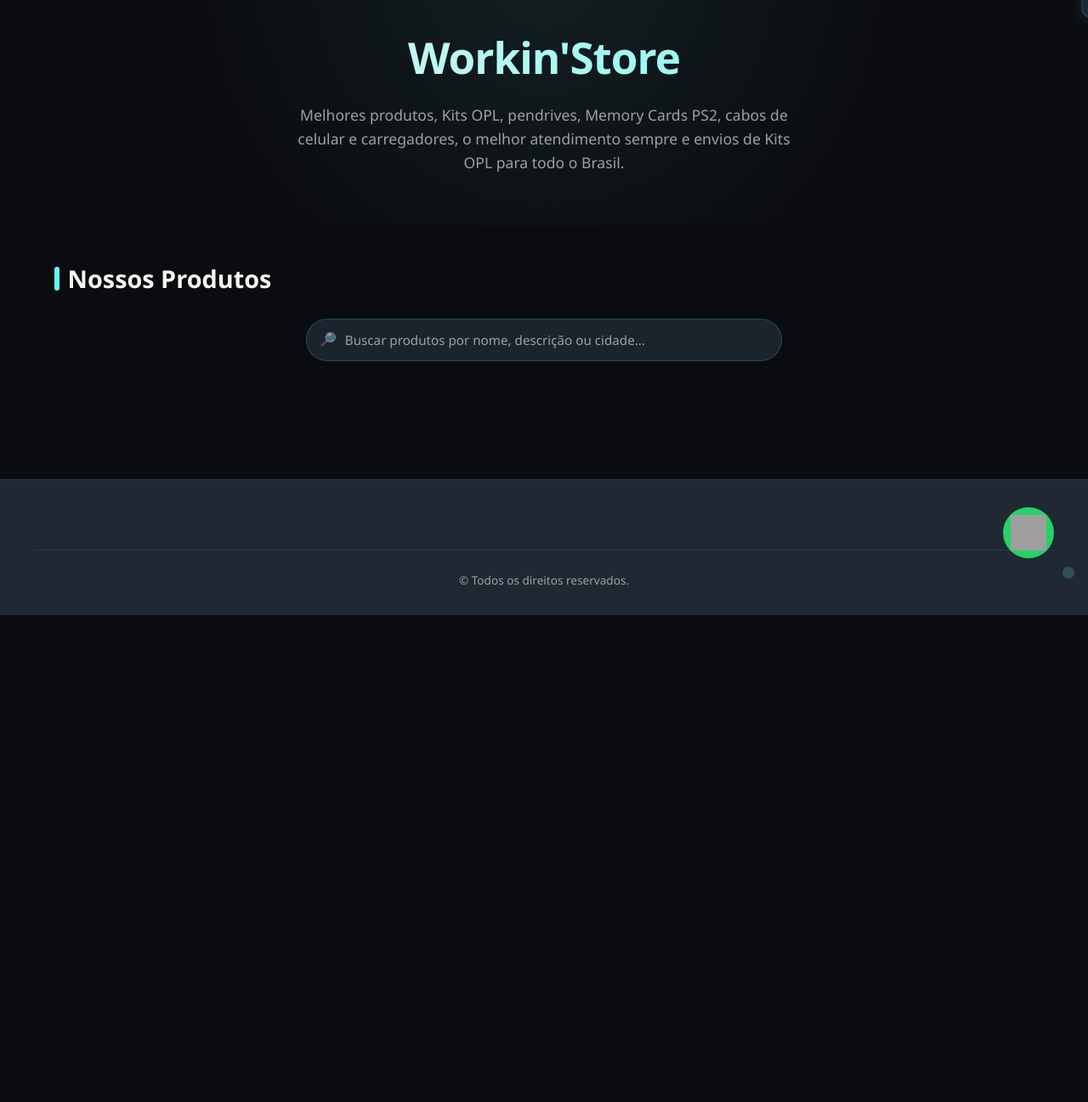
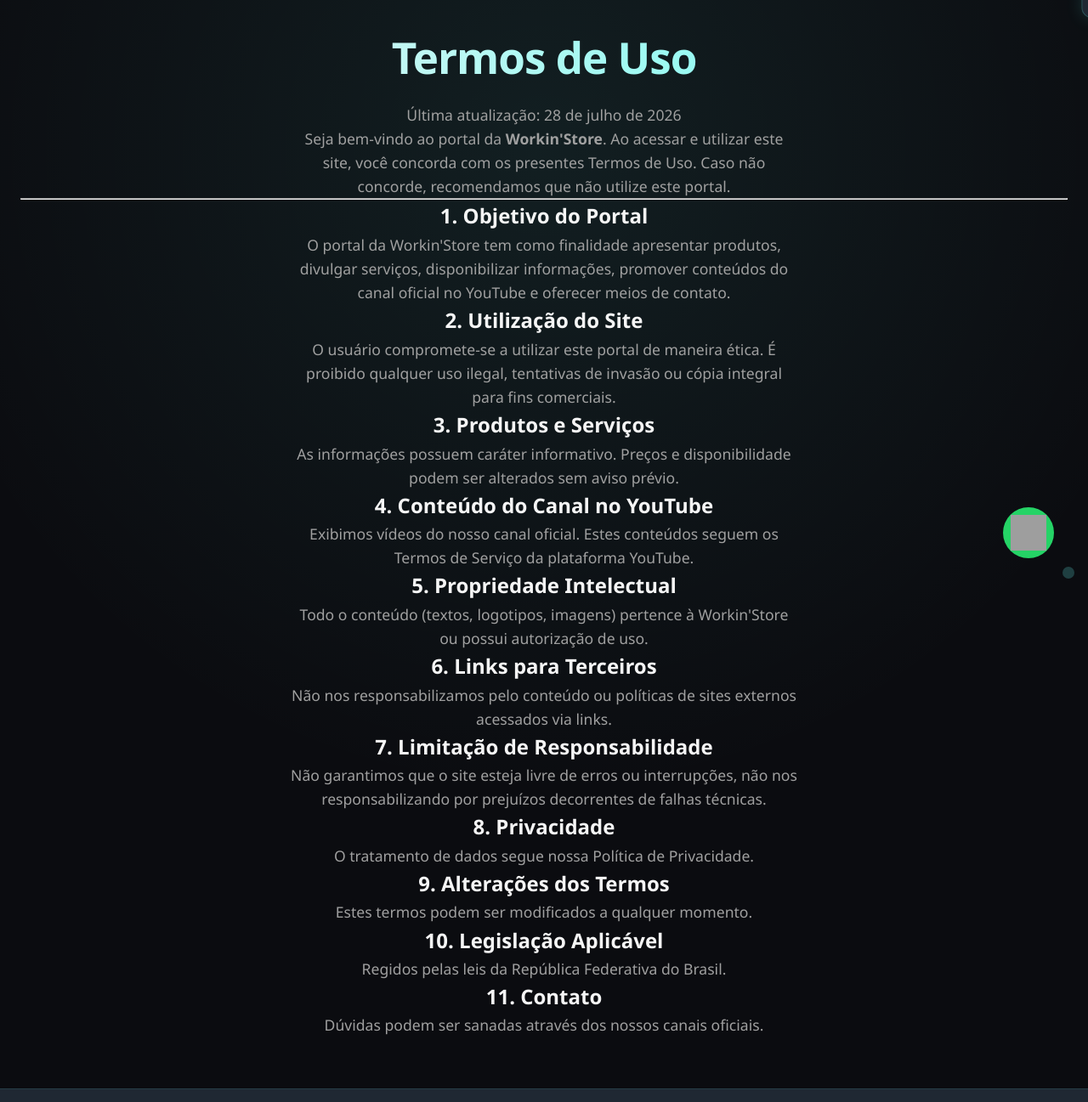
Before and after one commit to gamesworkin/teste, a plain HTML site: page termos/index.html in a window 1280 px wide. Shown: the part 103-1400 px from the top of the page at 85% size. Before the commit the page ends 827 px from the top, so only its background shows below. Drawn offline with Linux system fonts and the light colour scheme; no server answers; grey boxes are pictures that could not be loaded.

Commit message:
Update index.html

```diff
--- a/termos/index.html
+++ b/termos/index.html
@@ -36,25 +36,76 @@
 
   <!-- Hero -->
   <section class="hero">
-    <h1>Workin'Store</h1>
-    <p>Melhores produtos, Kits OPL, pendrives, Memory Cards PS2, cabos de celular e carregadores, o melhor atendimento sempre e envios de Kits OPL para todo o Brasil.</p>
-  </section>
 
-  <!-- Catálogo -->
-  <section id="produtos" class="catalogo">
-    <h2>Nossos Produtos</h2>
-    <div class="search-wrap">
-      <span class="search-icon">🔎</span>
-      <input type="search" id="produto-search" class="search-input" placeholder="Buscar produtos por nome, descrição ou cidade..." autocomplete="off">
-      <button type="button" id="search-clear" class="search-clear hidden" aria-label="Limpar busca">×</button>
+    <!-- Termos de Uso Exibidos no Corpo do Site -->
+    <section class="privacy-section">
+  <div class="privacy-container">
+
+      <h1 class="privacy-title">Termos de Uso</h1>
+      <p class="privacy-updated">Última atualização: 28 de julho de 2026</p>
+
+    <div class="privacy-content">
+      <p class="privacy-intro">Seja bem-vindo ao portal da <strong>Workin'Store</strong>. Ao acessar e utilizar este site, você concorda com os presentes Termos de Uso. Caso não concorde, recomendamos que não utilize este portal.</p>
+
+      <hr class="privacy-divider">
+
+      <article class="privacy-block">
+        <h2>1. Objetivo do Portal</h2>
+        <p>O portal da Workin'Store tem como finalidade apresentar produtos, divulgar serviços, disponibilizar informações, promover conteúdos do canal oficial no YouTube e oferecer meios de contato.</p>
+      </article>
+
+      <article class="privacy-block">
+        <h2>2. Utilização do Site</h2>
+        <p>O usuário compromete-se a utilizar este portal de maneira ética. É proibido qualquer uso ilegal, tentativas de invasão ou cópia integral para fins comerciais.</p>
+      </article>
+
+      <article class="privacy-block">
+        <h2>3. Produtos e Serviços</h2>
+        <p>As informações possuem caráter informativo. Preços e disponibilidade podem ser alterados sem aviso prévio.</p>
+      </article>
+
+      <article class="privacy-block">
+        <h2>4. Conteúdo do Canal no YouTube</h2>
+        <p>Exibimos vídeos do nosso canal oficial. Estes conteúdos seguem os Termos de Serviço da plataforma YouTube.</p>
+      </article>
+
+      <article class="privacy-block">
+        <h2>5. Propriedade Intelectual</h2>
+        <p>Todo o conteúdo (textos, logotipos, imagens) pertence à Workin'Store ou possui autorização de uso.</p>
+      </article>
+
+      <article class="privacy-block">
+        <h2>6. Links para Terceiros</h2>
+        <p>Não nos responsabilizamos pelo conteúdo ou políticas de sites externos acessados via links.</p>
+      </article>
+
+      <article class="privacy-block">
+        <h2>7. Limitação de Responsabilidade</h2>
+        <p>Não garantimos que o site esteja livre de erros ou interrupções, não nos responsabilizando por prejuízos decorrentes de falhas técnicas.</p>
+      </article>
+
+      <article class="privacy-block">
+        <h2>8. Privacidade</h2>
+        <p>O tratamento de dados segue nossa Política de Privacidade.</p>
+      </article>
+
+      <article class="privacy-block">
+        <h2>9. Alterações dos Termos</h2>
+        <p>Estes termos podem ser modificados a qualquer momento.</p>
+      </article>
+
+      <article class="privacy-block">
+        <h2>10. Legislação Aplicável</h2>
+        <p>Regidos pelas leis da República Federativa do Brasil.</p>
+      </article>
+
+      <article class="privacy-block">
+        <h2>11. Contato</h2>
+        <p>Dúvidas podem ser sanadas através dos nossos canais oficiais.</p>
+      </article>
     </div>
-    <p class="search-info hidden" id="search-info"></p>
-    <div class="grid" id="produtos-grid">
-      <!-- Cards renderizados via JS -->
-    </div>
-    <div class="pagination" id="pagination">
-      <!-- Paginação via JS -->
-    </div>
+  </div>
+</section>
   </section>
 
 
```
